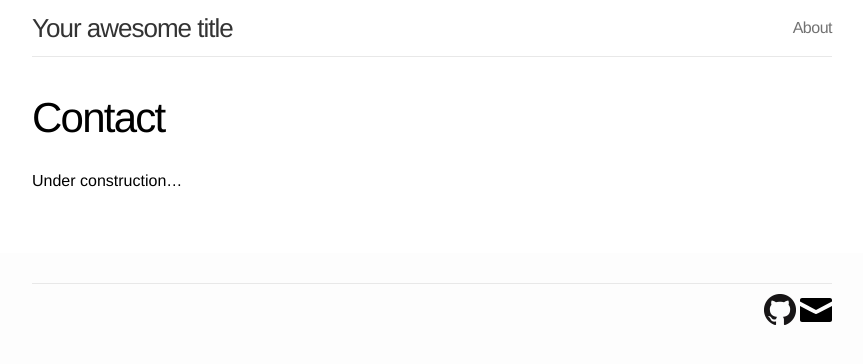
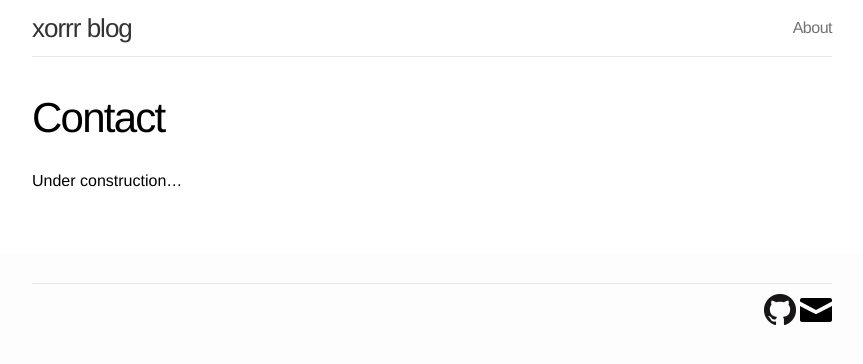
Before and after one commit to schlegde/schlegel.github.io, a Jekyll site: the page built from contact.md, in a window 1280 px wide. Shown: the top 364 px of the page, without its empty margins (208-1071 px from the left). Built offline with Jekyll 4.4.1, drawn with Linux system fonts in a browser that asks for light colours; some of the changed lines change nothing that is shown.

Commit message:
fix config

```diff
--- a/_config.yml
+++ b/_config.yml
@@ -1,9 +1,10 @@
 # Site settings
-title: Your awesome title
+title: xorrr blog
 email: your-email@domain.com
-description: "Write an awesome description for your new site here. You can edit this line in _config.yml. It will appear in your document head meta (for Google search results) and in your feed.xml site description."
+description: "Musings of a guy"
 baseurl: ""
-url: "http://yourdomain.com"
+url: "http://xorrr.github.io"
+username: "xorrr"
 
 # Build settings
 markdown: kramdown
```
